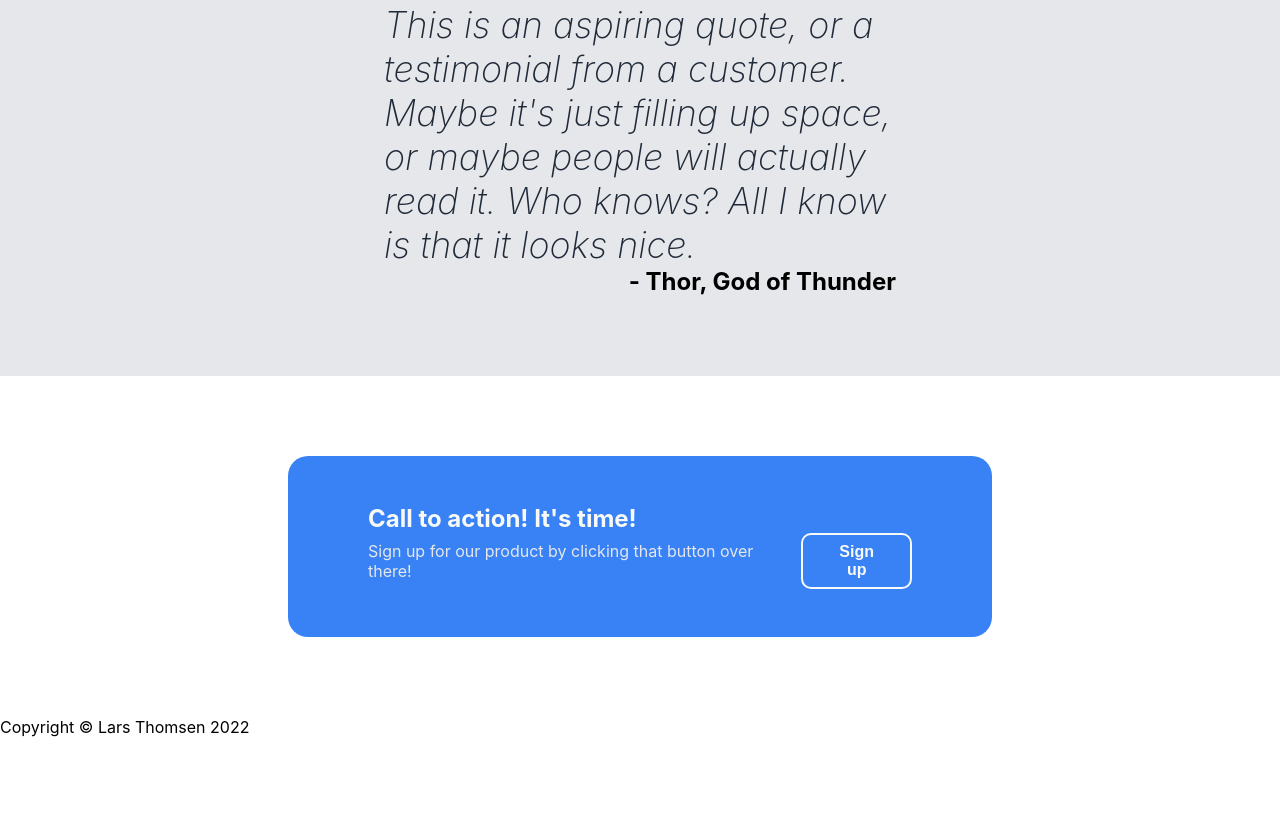
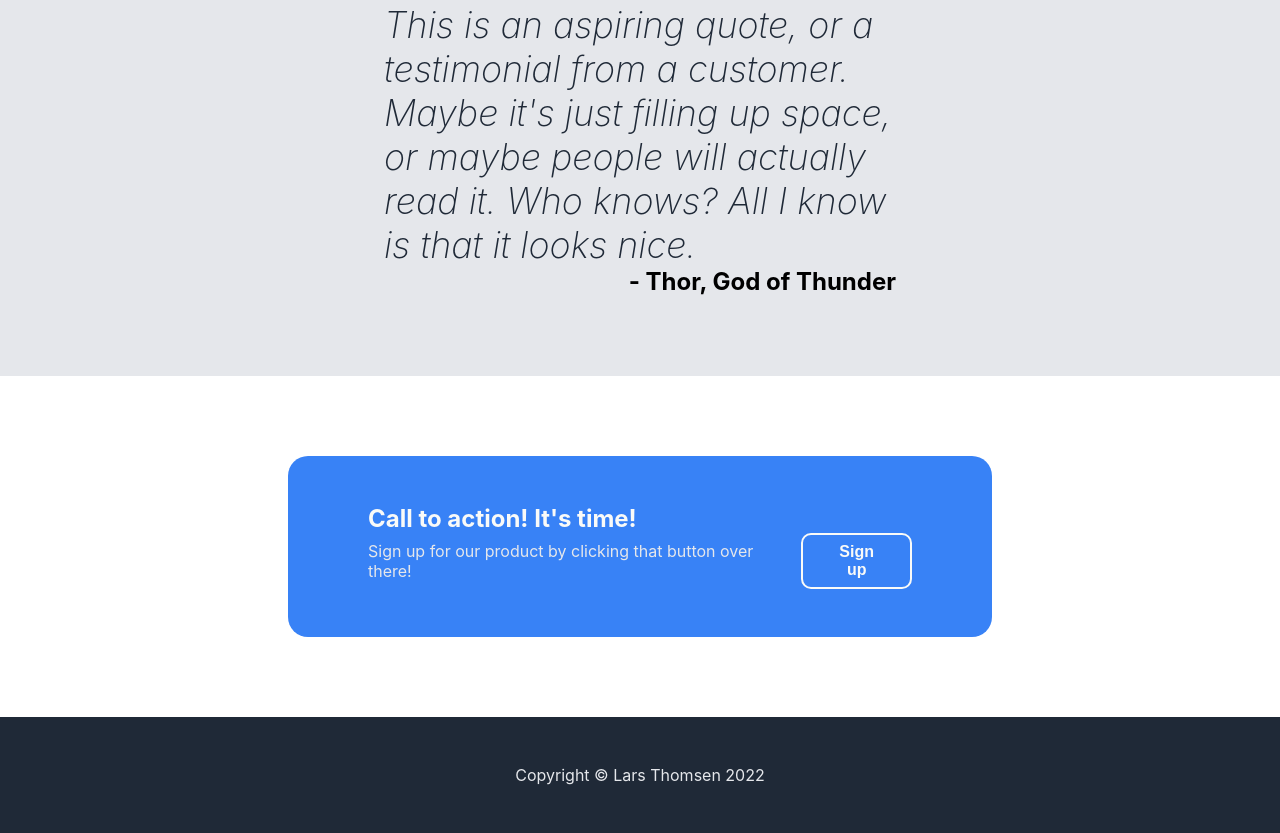
Before and after one commit to AetherFlux/odin-landing-page, a plain HTML site: page index.html in a window 1280 px wide. Shown: the part 1155-1988 px from the top of the page. Before the commit the page ends 1892 px from the top, so only its background shows below. Drawn offline with Linux system fonts and the light colour scheme.

Commit message:
Style footer

```diff
--- a/style/style.css
+++ b/style/style.css
@@ -161,3 +161,12 @@ h1 {
     color: #f9faf8;
     font-size: 24px;
 }
+
+.footer {
+    display: flex;
+    justify-content: center;
+    align-items: center;
+    background-color: #1f2937;
+    padding: 3em 0;
+    color: #e5e7eb;
+}
```
